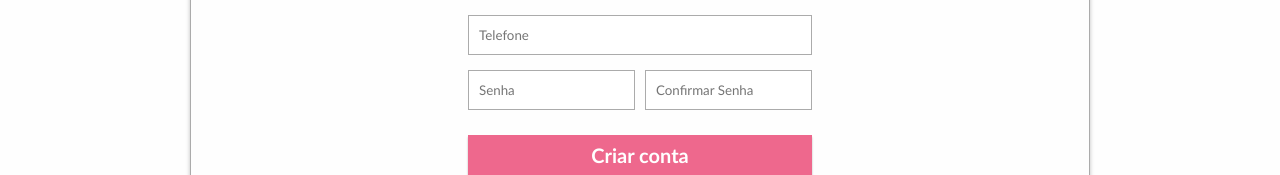
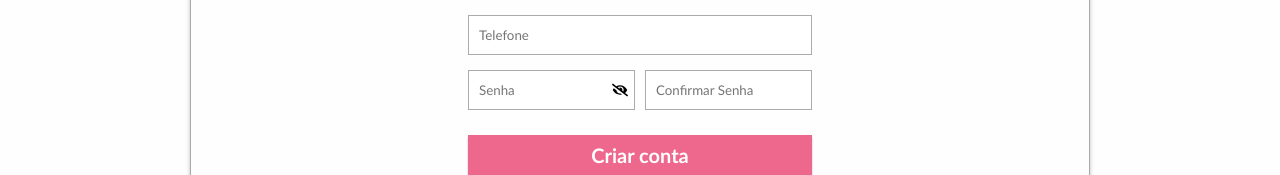
Before and after one commit to x-Cloudy/CandyLand, a React (Vite) app: page /Cadastro in a window 1280 px wide. Shown: the part 428-603 px from the top of the page. Built offline with nearby package versions, Linux system fonts and the light colour scheme.

Commit message:
register input filters add

```diff
--- a/src/routes/Cadastro/Cadastro.jsx
+++ b/src/routes/Cadastro/Cadastro.jsx
@@ -2,6 +2,7 @@ import Api from '../../utils/request'
 import validation from '../../utils/validation'
 import { useState } from 'react'
 import { useNavigate } from 'react-router-dom'
+import { FaEye, FaEyeSlash } from "react-icons/fa";
 import './cadastro.css'
 
 export default function Cadastro() {
@@ -21,6 +22,7 @@ export default function Cadastro() {
     senha: '',
     confirmSenha: ''
   })
+  const [type, setType] = useState(false)
 
   function handleForm(e) {
     setForm({
@@ -38,15 +40,14 @@ export default function Cadastro() {
       setError({
         msg: erro
       });
-
-      setTimeout(() => {
-        navigate('/Login')
-      }, 1000)
       return
     } else {
       setError({
         msg: erro
       })
+      setTimeout(() => {
+        navigate('/Login')
+      }, 1000)
     }
 
     const response = await Api.register(form);
@@ -70,13 +71,14 @@ export default function Cadastro() {
     )
   }
 
+
   return (
     <div className='cadastro-container'>
       <div className='cadastro'>
         <h3>Criei uma conta</h3>
 
         <form action="" method="post" className='cadastro-form' onSubmit={handleSubmit}>
-          <input className='cadastro-input' type="text" placeholder='Nome' name='nome' onChange={handleForm} minLength={4}/>
+          <input className='cadastro-input' type="text" placeholder='Nome' name='nome' onChange={handleForm} minLength={4} />
 
           <input className='cadastro-input' type="text" placeholder='Sobrenome' name='sobrenome' onChange={handleForm} />
           <input className='cadastro-input colSpan' type="email" placeholder='E-mail' name='email' onChange={handleForm} />
@@ -97,13 +99,18 @@ export default function Cadastro() {
 
           <input className='cadastro-input colSpan' type="text" placeholder='Telefone' name='telefone' onChange={handleForm} />
 
-          <input className='cadastro-input' type="text" placeholder='Senha' name='senha' onChange={handleForm} />
+          <div className='password-input-cadastro'>
+            <input className='cadastro-input' type={type ? "text" : "password"} placeholder='Senha' name='senha' onChange={handleForm} />
+            <span className='password-eye' onClick={() => setType(!type)}>{type ? <FaEye /> : <FaEyeSlash />}</span>
+          </div>
 
-          <input className='cadastro-input' type="text" placeholder='Confirmar Senha' name='confirmSenha' onChange={handleForm} />
+          <div className='password-input-cadastro'>
+            <input className='cadastro-input' type={type ? "text" : "password"} placeholder='Confirmar Senha' name='confirmSenha' onChange={handleForm} />
+          </div>
           <button type='submit' value={'button'}>Criar conta</button>
         </form>
 
-        {error.msg && <ErrorModule msg={error.msg} code={error.code}/>}
+        {error.msg && <ErrorModule msg={error.msg} code={error.code} />}
 
       </div>
     </div>
--- a/src/routes/Cadastro/cadastro.css
+++ b/src/routes/Cadastro/cadastro.css
@@ -74,3 +74,17 @@
   margin: 20px;
   width: 100%;
 }
+
+.password-input-cadastro {
+  display: flex;
+  justify-content: end;
+}
+
+.password-eye {
+  display: flex;
+  justify-content: center;
+  align-items: center;
+  position: absolute;
+  height: 40px;
+  width: 30px;
+}
--- a/src/utils/validation.js
+++ b/src/utils/validation.js
@@ -61,7 +61,11 @@ class Validation {
       }
 
       if (variables[item].length < 4) {
-        return {valid: false, erro: `O campo ${item} precisa ter mais de 4 dígitos `}
+        return {valid: false, erro: `O campo ${item} precisa ter mais de 4 dígitos`}
+      }
+
+      if (variables[item].length > 20) {
+        return {valid: false, erro: `O campo ${item} ultrapassou o limite de 20 caracteres`}
       }
     }
 
```
Also changed, not shown: src/utils/request.js (+11 -1 lines).
